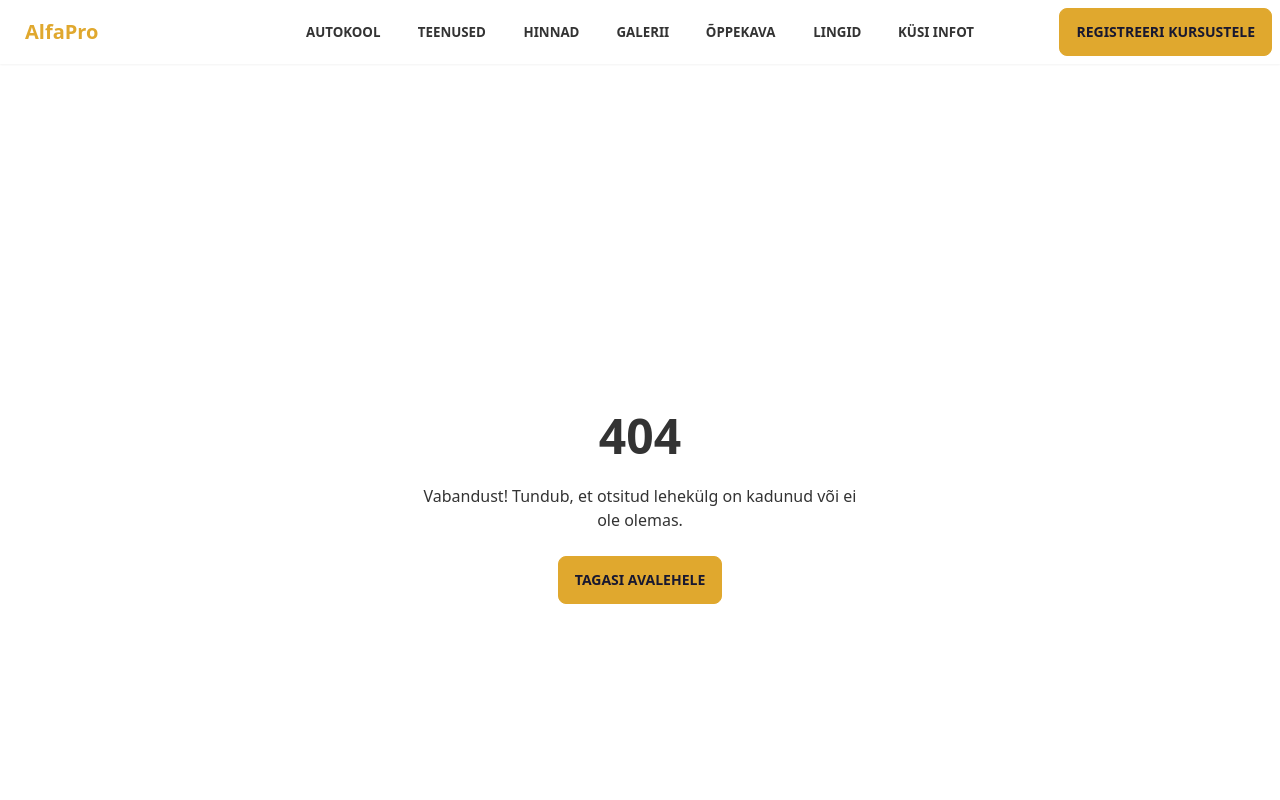
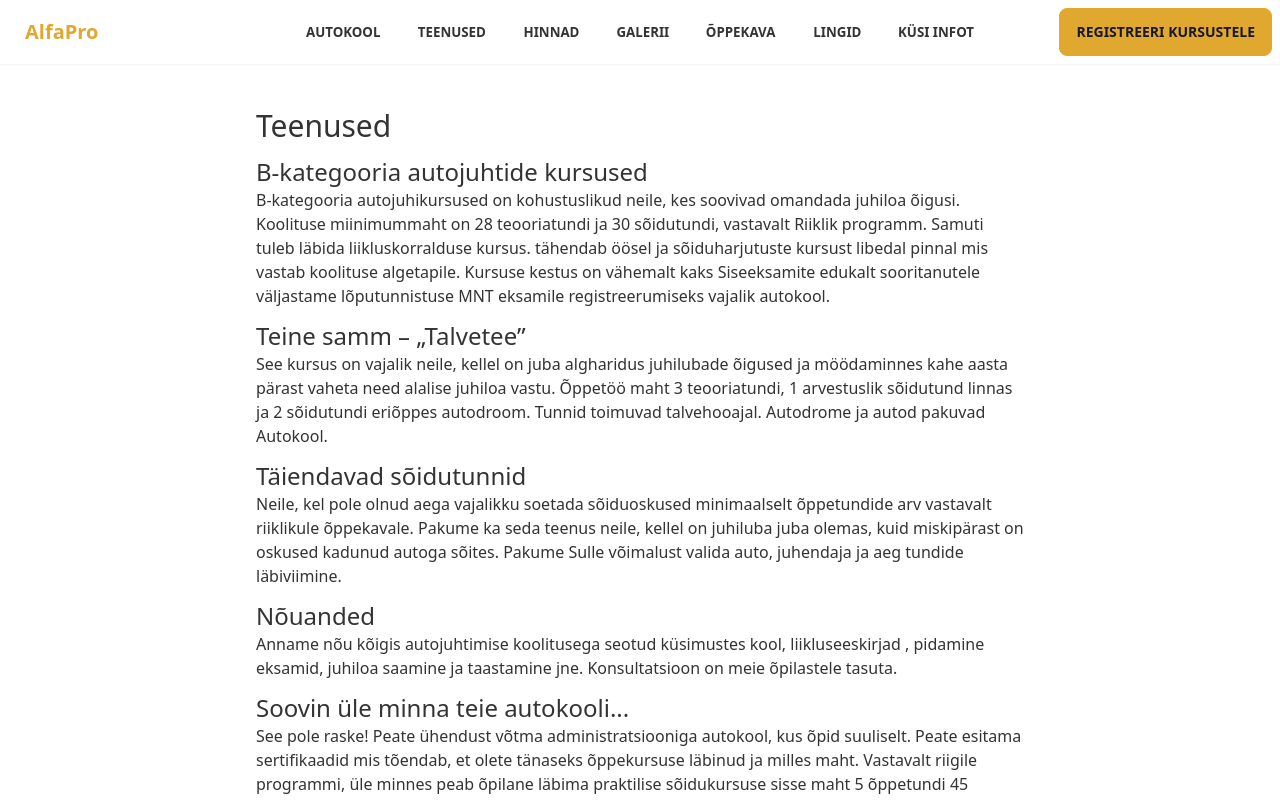
Before and after one commit to Appstatis/alfapro, a Next.js app: page /teenused in a window 1280 px wide. Before the commit this address had no page. Shown: the top 800 px of the page. Built offline with nearby package versions, Linux system fonts and the light colour scheme.

Commit message:
New teenused page
This is a relatively simple page that only includes one h1 and the
Service component.

```diff
--- /dev/null
+++ b/src/pages/teenused.tsx
@@ -0,0 +1,15 @@
+import { Service } from "@/components/pages/teenused/Service";
+import teenused from "@/data/teenused.json";
+
+const Teenused = () => {
+  return (
+    <>
+      <h1 className="text-3xl">Teenused</h1>
+      {teenused.map((service) => (
+        <Service key={service.title} {...service} />
+      ))}
+    </>
+  );
+};
+
+export default Teenused;
```
